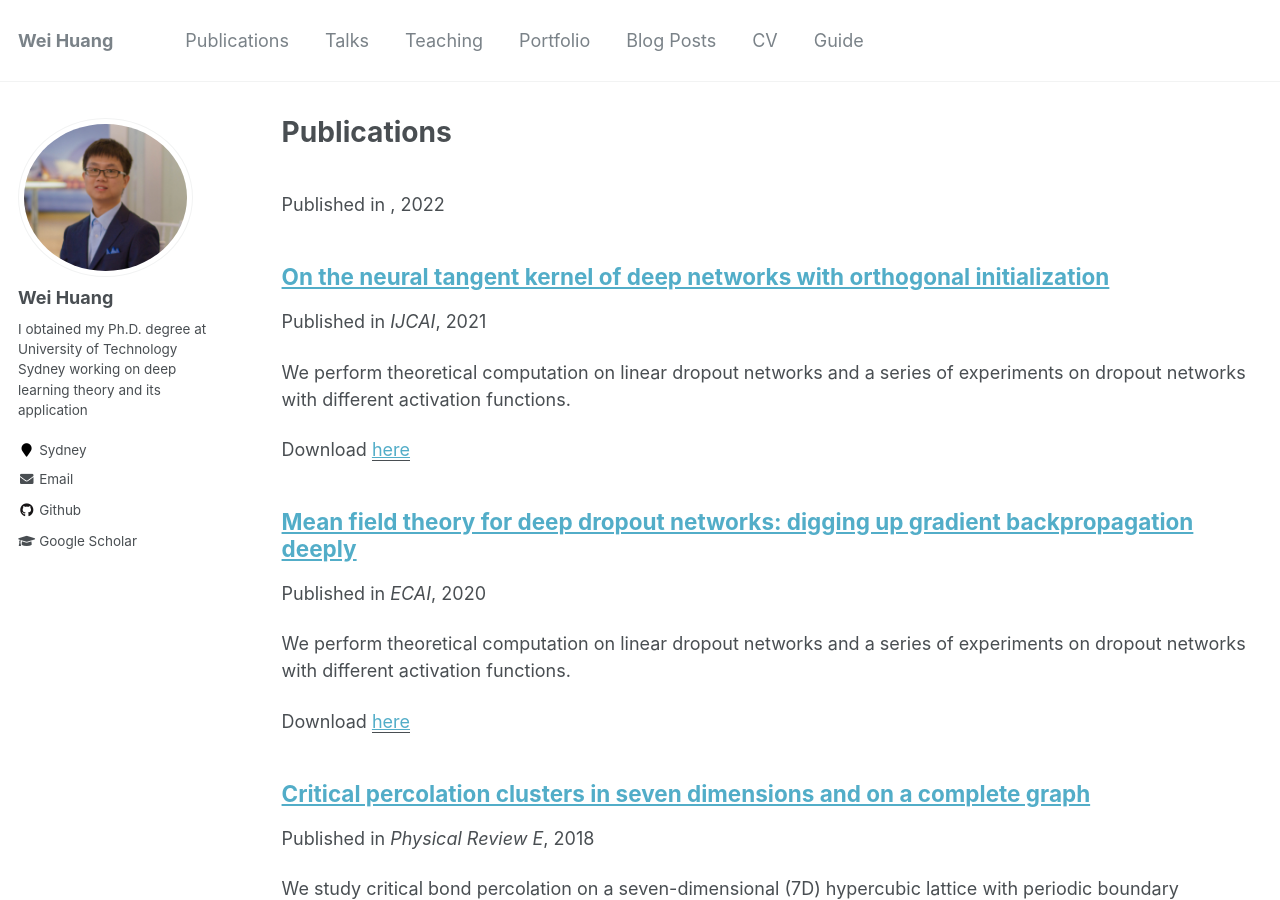
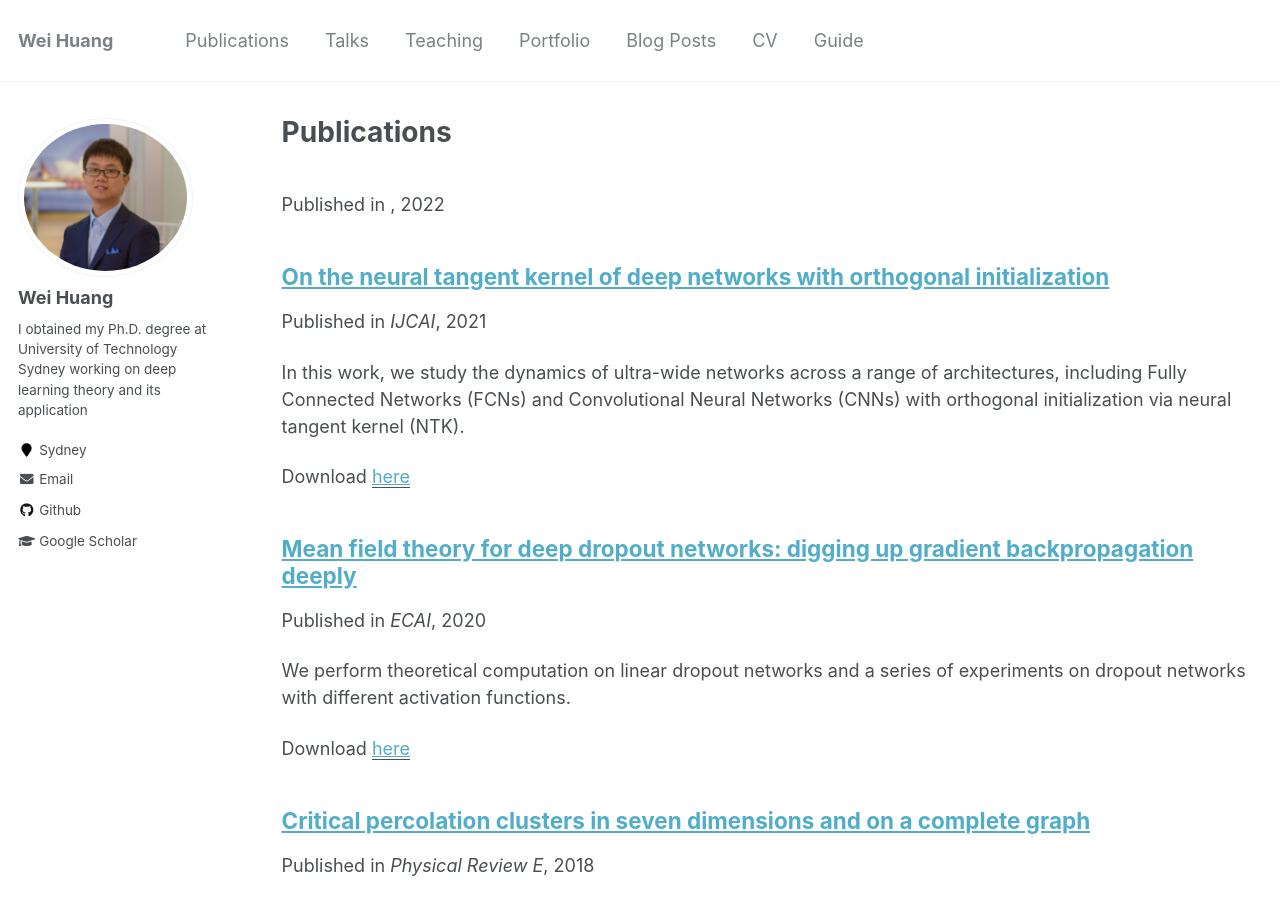
Before and after one commit to WeiHuang05/Weihuang05.github.io, a Jekyll site: the page built from _pages/publications.md, in a window 1280 px wide and 900 px high. Built offline with Jekyll 4.4.1, drawn with Linux system fonts in a browser that asks for light colours.

Commit message:
Update 2021-04-13-Orthogonal-NTK-number-4.md

```diff
--- a/_publications/2021-04-13-Orthogonal-NTK-number-4.md
+++ b/_publications/2021-04-13-Orthogonal-NTK-number-4.md
@@ -2,9 +2,8 @@
 title: "On the neural tangent kernel of deep networks with orthogonal initialization"
 collection: publications
 permalink: /publication/2021-04-13-Orthogonal-NTK-number-4
-excerpt: 'We perform
-theoretical computation on linear dropout networks and a series of experiments on
-dropout networks with different activation functions.'
+excerpt: 'In this work, we study the dynamics of ultra-wide
+networks across a range of architectures, including Fully Connected Networks (FCNs) and Convolutional Neural Networks (CNNs) with orthogonal initialization via neural tangent kernel (NTK).'
 date: 2021-04-13
 venue: 'IJCAI'
 paperurl: 'https://www.ijcai.org/proceedings/2021/0355.pdf'
```
